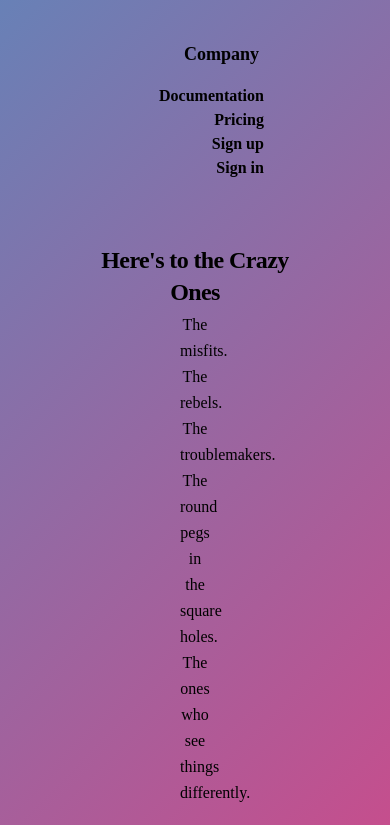
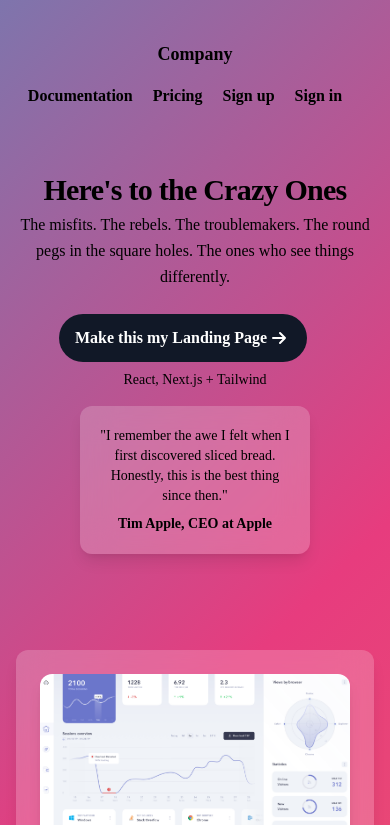
Before and after one commit to synerjay/landing-page-template-nextjs, a Next.js app: page / in a window 390 px wide. Shown: the top 825 px of the page. Built offline with nearby package versions, Linux system fonts and the light colour scheme.

Commit message:
fixed the unresponsive header and hero components

```diff
--- a/comps/Header.js
+++ b/comps/Header.js
@@ -17,7 +17,7 @@ const Header = () => {
 
   return (
     <header className={`header${sticky ? ' sticky' : ''}`}>
-      <div className='container mx-auto flex text-black flex-wrap px-36 pt-10 flex-col md:flex-row items-center md:justify-between'>
+      <div className='container mx-auto flex text-black flex-wrap px-0 md:px-36 pt-10 flex-col md:flex-row items-center md:justify-between'>
         <a
           href='#'
           className='logo flex title-font text-lg font-bold items-center text-black mb-4 md:mb-0'
--- a/comps/Hero.js
+++ b/comps/Hero.js
@@ -3,15 +3,15 @@ import GlassCard from './GlassCard';
 
 const Hero = () => {
   return (
-    <section className='hero px-16 text-black'>
+    <section className='hero px-0 md:px-16 text-black'>
       <div className='container mx-auto flex px-5 py-16 items-center justify-center flex-col'>
-        <div className='text-center lg:w-2/3 w-full'>
-          <h1 className='mb-1 text-2xl font-black tracking-tight text-black md:text-5xl title-font'>
+        <div className='text-center md:w-2/3 w-full'>
+          <h1 className='mb-1 text-3xl font-black tracking-tight text-black md:text-5xl title-font'>
             Here's to the Crazy Ones{' '}
           </h1>
-          <p className='px-24 leading-relaxed mb-6 font-normal'>
-            The misfits. The rebels. The troublemakers. The round pegs <br /> in
-            the square holes. The ones who see things differently.
+          <p className='px-0 md:px-24 leading-relaxed mb-6 font-normal w-full'>
+            The misfits. The rebels. The troublemakers. The round pegs in the
+            square holes. The ones who see things differently.
           </p>
           <div className='flex flex-col items-center justify-center'>
             <button className=' flex bg-gray-900 rounded-full font-bold text-white px-4 py-3 transition duration-300 ease-in-out hover:bg-gray-800 mr-6'>
```
